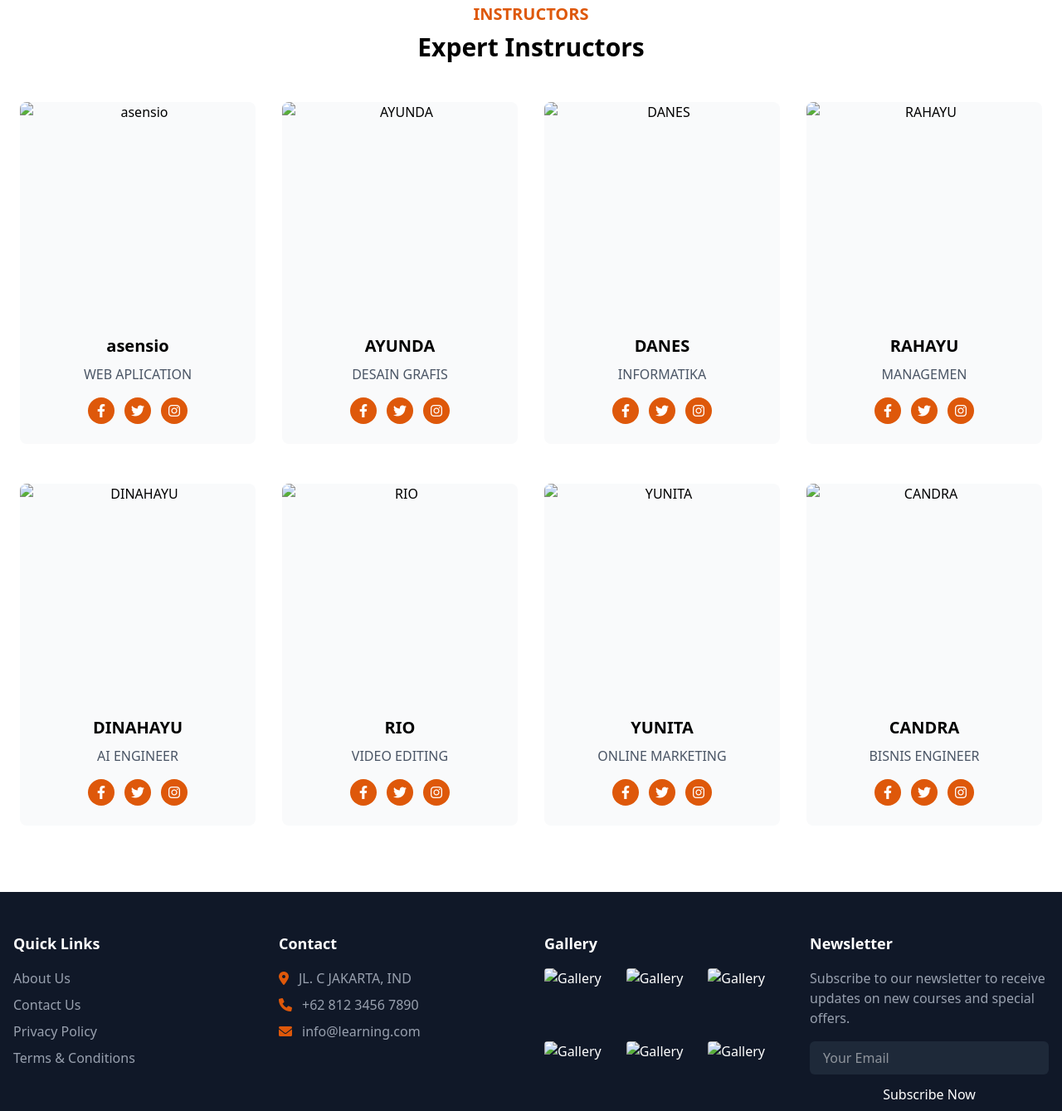
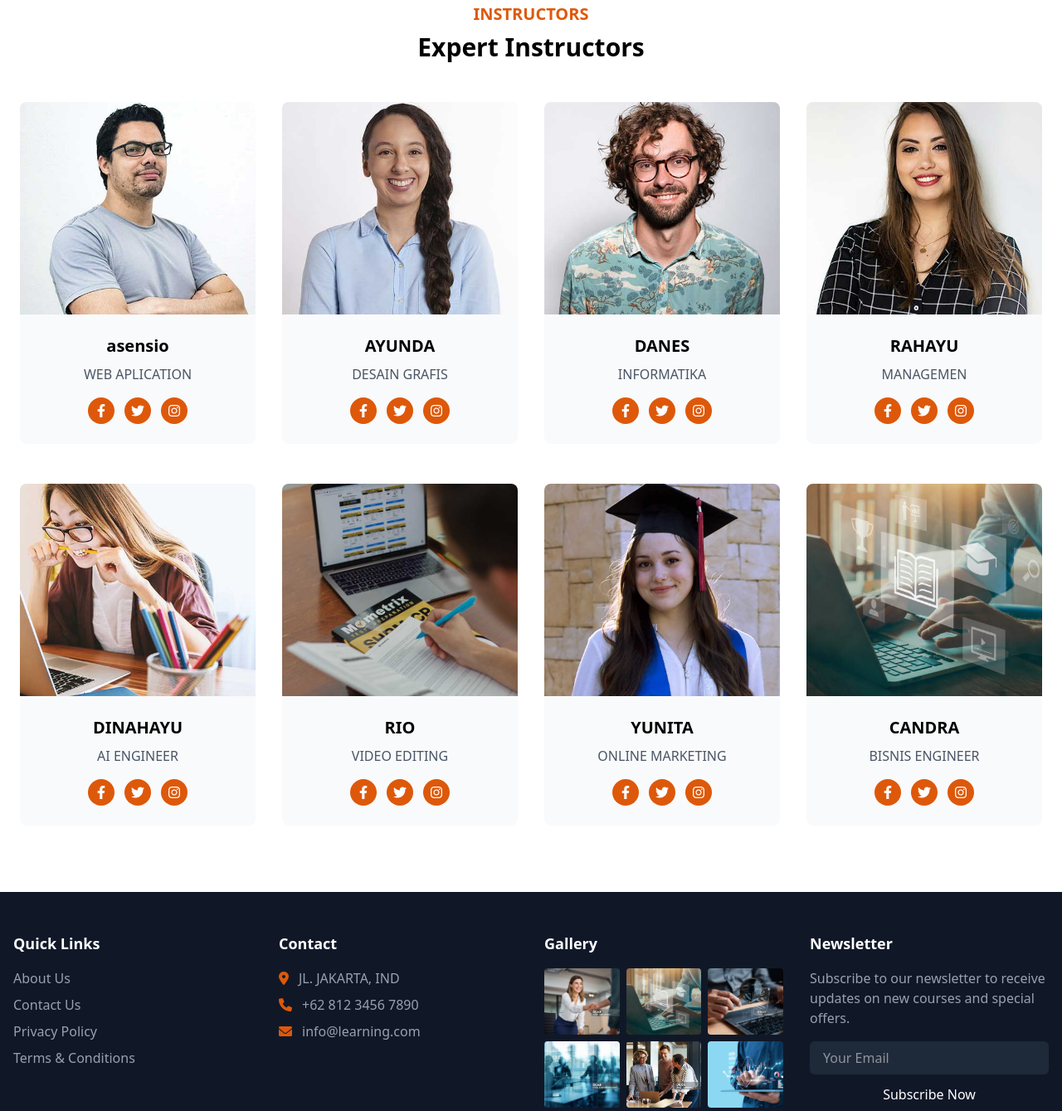
Before and after one commit to Moddy17/new, a website: page public/our-team.html in a window 1280 px wide. Shown: the part 477-1816 px from the top of the page at 83% size. Drawn offline with Linux system fonts and the light colour scheme.

Commit message:
update ourteam

```diff
--- a/public/our-team.html
+++ b/public/our-team.html
@@ -77,7 +77,7 @@
 
     <!-- Hero Section -->
     <section class="relative bg-gray-900 h-[400px]">
-        <div class="absolute inset-0 bg-center bg-cover" style="background-image: url('assets/images/team-hero.jpg');"></div>
+        <div class="absolute inset-0 bg-center bg-cover" style="background-image: url('assets/images/1.PNG');"></div>
         <div class="absolute inset-0 bg-black opacity-50"></div>
         <div class="container relative flex flex-col justify-center h-full px-6 mx-auto text-white">
             <h1 class="mb-4 text-4xl font-bold md:text-5xl">Our Team</h1>
@@ -103,7 +103,7 @@
             <div class="grid grid-cols-1 gap-8 mb-12 md:grid-cols-2 lg:grid-cols-4">
                 <!-- Instructor 1 -->
                 <div class="overflow-hidden text-center rounded-lg bg-gray-50">
-                    <img src="assets/images/asensio.jpg" alt="asensio" class="object-cover w-full h-64">
+                    <img src="assets/images/team-1.jpg" alt="asensio" class="object-cover w-full h-64">
                     <div class="p-6">
                         <h4 class="mb-2 text-xl font-semibold">asensio</h4>
                         <p class="mb-4 text-gray-600">WEB APLICATION</p>
@@ -123,7 +123,7 @@
 
                 <!-- Instructor 2 -->
                 <div class="overflow-hidden text-center rounded-lg bg-gray-50">
-                    <img src="assets/images/ayunda.jpg" alt="AYUNDA" class="object-cover w-full h-64">
+                    <img src="assets/images/team-2.jpg" alt="AYUNDA" class="object-cover w-full h-64">
                     <div class="p-6">
                         <h4 class="mb-2 text-xl font-semibold">AYUNDA</h4>
                         <p class="mb-4 text-gray-600">DESAIN GRAFIS</p>
@@ -143,7 +143,7 @@
 
                 <!-- Instructor 3 -->
                 <div class="overflow-hidden text-center rounded-lg bg-gray-50">
-                    <img src="assets/images/danes.jpg" alt="DANES" class="object-cover w-full h-64">
+                    <img src="assets/images/team-3.jpg" alt="DANES" class="object-cover w-full h-64">
                     <div class="p-6">
                         <h4 class="mb-2 text-xl font-semibold">DANES</h4>
                         <p class="mb-4 text-gray-600">INFORMATIKA</p>
@@ -163,7 +163,7 @@
 
                 <!-- Instructor 4 -->
                 <div class="overflow-hidden text-center rounded-lg bg-gray-50">
-                    <img src="assets/images/rahayu.jpg" alt="RAHAYU" class="object-cover w-full h-64">
+                    <img src="assets/images/team-4.jpg" alt="RAHAYU" class="object-cover w-full h-64">
                     <div class="p-6">
                         <h4 class="mb-2 text-xl font-semibold">RAHAYU</h4>
                         <p class="mb-4 text-gray-600">MANAGEMEN</p>
@@ -186,7 +186,7 @@
             <div class="grid grid-cols-1 gap-8 md:grid-cols-2 lg:grid-cols-4">
                 <!-- Instructor 5 -->
                 <div class="overflow-hidden text-center rounded-lg bg-gray-50">
-                    <img src="assets/images/dinahayu.jpg" alt="DINAHAYU" class="object-cover w-full h-64">
+                    <img src="assets/images/course-3.jpg" alt="DINAHAYU" class="object-cover w-full h-64">
                     <div class="p-6">
                         <h4 class="mb-2 text-xl font-semibold">DINAHAYU</h4>
                         <p class="mb-4 text-gray-600">AI ENGINEER</p>
@@ -206,7 +206,7 @@
 
                 <!-- Instructor 6 -->
                 <div class="overflow-hidden text-center rounded-lg bg-gray-50">
-                    <img src="assets/images/rio.jpg" alt="RIO" class="object-cover w-full h-64">
+                    <img src="assets/images/cat-4.jpg" alt="RIO" class="object-cover w-full h-64">
                     <div class="p-6">
                         <h4 class="mb-2 text-xl font-semibold">RIO</h4>
                         <p class="mb-4 text-gray-600">VIDEO EDITING</p>
@@ -226,7 +226,7 @@
 
                 <!-- Instructor 7 -->
                 <div class="overflow-hidden text-center rounded-lg bg-gray-50">
-                    <img src="assets/images/yunita.jpg" alt="YUNITA" class="object-cover w-full h-64">
+                    <img src="assets/images/carousel-2.jpg" alt="YUNITA" class="object-cover w-full h-64">
                     <div class="p-6">
                         <h4 class="mb-2 text-xl font-semibold">YUNITA</h4>
                         <p class="mb-4 text-gray-600">ONLINE MARKETING</p>
@@ -246,7 +246,7 @@
 
                 <!-- Instructor 8 -->
                 <div class="overflow-hidden text-center rounded-lg bg-gray-50">
-                    <img src="assets/images/candra.jpg" alt="CANDRA" class="object-cover w-full h-64">
+                    <img src="assets/images/3.jpg" alt="CANDRA" class="object-cover w-full h-64">
                     <div class="p-6">
                         <h4 class="mb-2 text-xl font-semibold">CANDRA</h4>
                         <p class="mb-4 text-gray-600">BISNIS ENGINEER</p>
@@ -288,7 +288,7 @@
                     <ul class="space-y-2">
                         <li class="flex items-start">
                             <i class="mt-1 mr-3 fas fa-map-marker-alt text-primary-500"></i>
-                            <span class="text-gray-400">JL. C JAKARTA, IND</span>
+                            <span class="text-gray-400">JL. JAKARTA, IND</span>
                         </li>
                         <li class="flex items-center">
                             <i class="mr-3 fas fa-phone text-primary-500"></i>
@@ -301,31 +301,30 @@
                     </ul>
                 </div>
 
-                <!-- Gallery -->
+                  <!-- Gallery -->
                 <div>
                     <h4 class="mb-4 text-lg font-semibold">Gallery</h4>
                     <div class="grid grid-cols-3 gap-2">
                         <a href="#" class="block">
-                            <img src="assets/images/gallery-1.jpg" alt="Gallery" class="object-cover w-full h-20 rounded">
+                            <img src="assets/images/2.jpg" alt="Gallery" class="object-cover w-full h-20 rounded">
                         </a>
                         <a href="#" class="block">
-                            <img src="assets/images/gallery-2.jpg" alt="Gallery" class="object-cover w-full h-20 rounded">
+                            <img src="assets/images/3.jpg" alt="Gallery" class="object-cover w-full h-20 rounded">
                         </a>
                         <a href="#" class="block">
-                            <img src="assets/images/gallery-3.jpg" alt="Gallery" class="object-cover w-full h-20 rounded">
+                            <img src="assets/images/2.1.jpg" alt="Gallery" class="object-cover w-full h-20 rounded">
                         </a>
                         <a href="#" class="block">
-                            <img src="assets/images/gallery-4.jpg" alt="Gallery" class="object-cover w-full h-20 rounded">
+                            <img src="assets/images/1.PNG" alt="Gallery" class="object-cover w-full h-20 rounded">
                         </a>
                         <a href="#" class="block">
-                            <img src="assets/images/gallery-5.jpg" alt="Gallery" class="object-cover w-full h-20 rounded">
+                            <img src="assets/images/1.9.jpg" alt="Gallery" class="object-cover w-full h-20 rounded">
                         </a>
                         <a href="#" class="block">
-                            <img src="assets/images/gallery-6.jpg" alt="Gallery" class="object-cover w-full h-20 rounded">
+                            <img src="assets/images/1.8.jpg" alt="Gallery" class="object-cover w-full h-20 rounded">
                         </a>
                     </div>
                 </div>
-
                 <!-- Newsletter -->
                 <div>
                     <h4 class="mb-4 text-lg font-semibold">Newsletter</h4>
```
Also changed, not shown: public/courses.html (+8 -7 lines).
